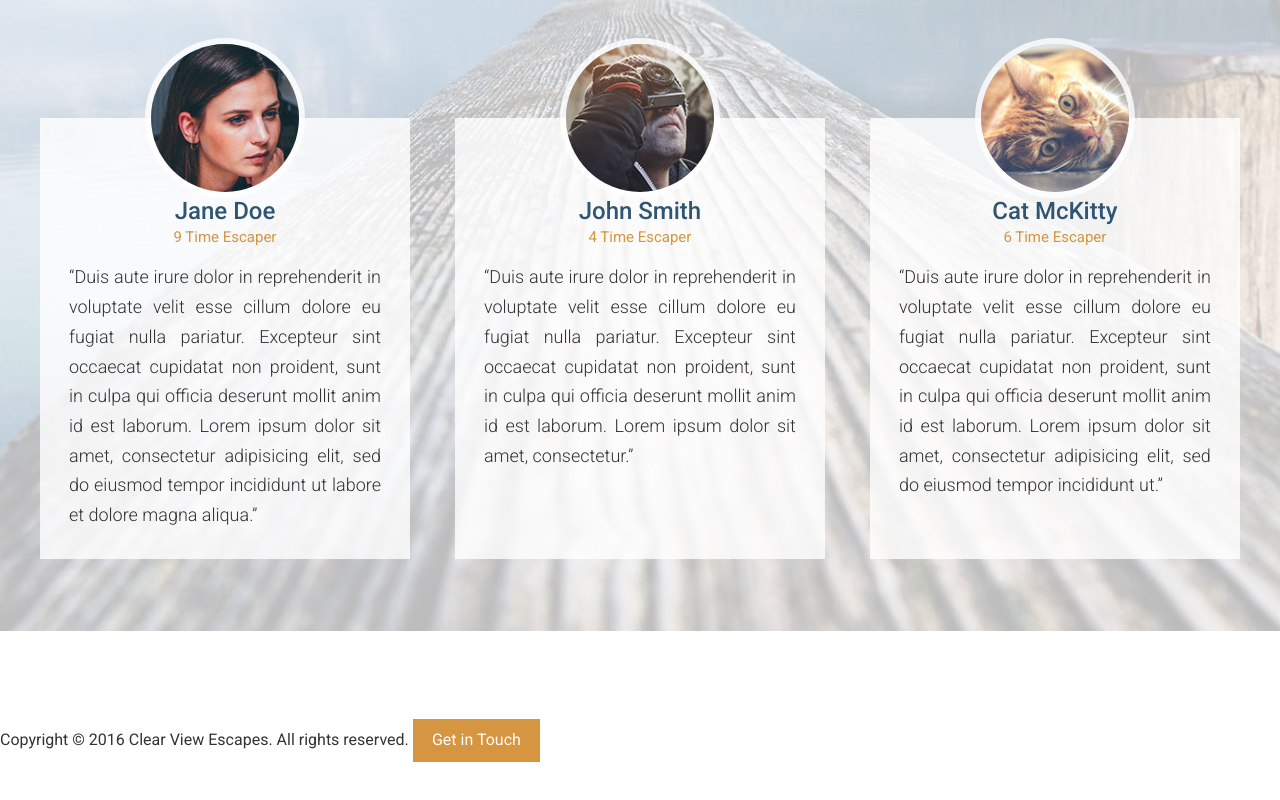
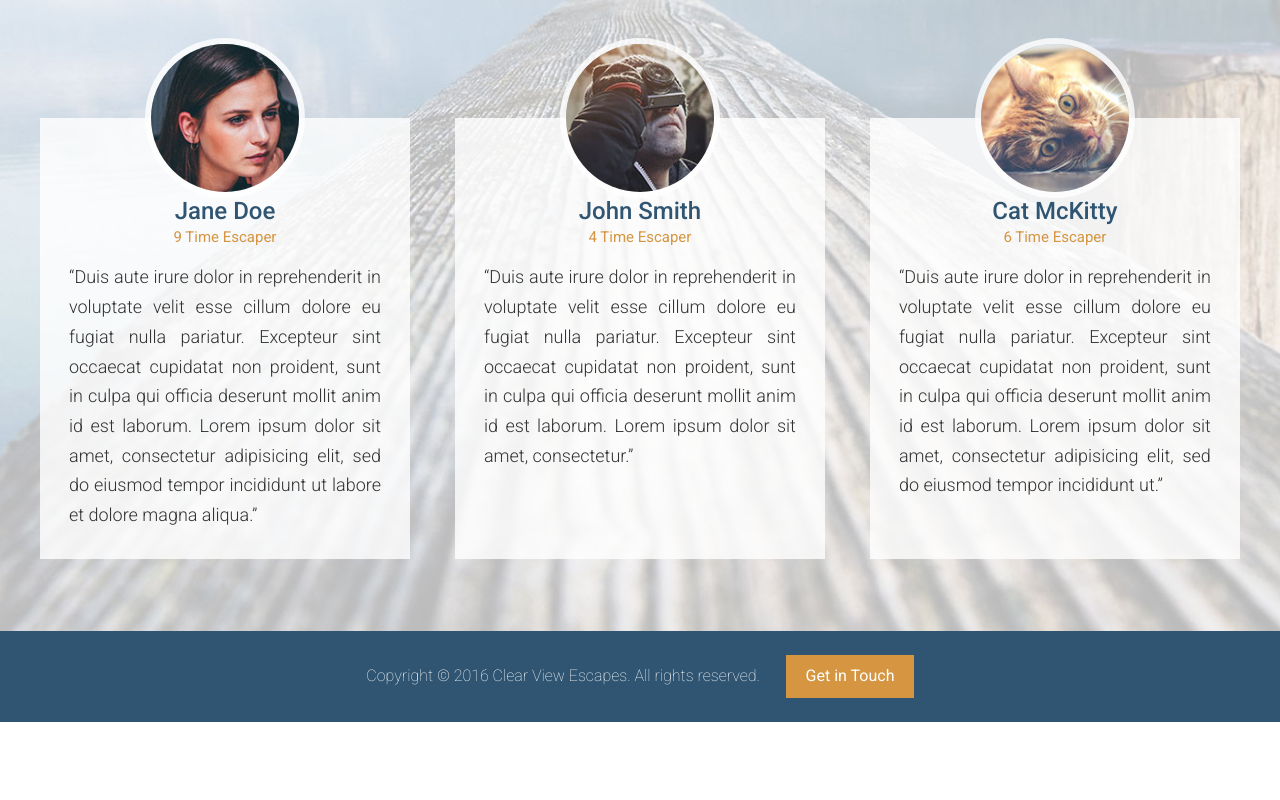
Before and after one commit to Ashfaq4/tour-is-fun, a website: page app/index.html in a window 1280 px wide. Shown: the part 3125-3925 px from the top of the page. Drawn offline with Linux system fonts and the light colour scheme.

Commit message:
Footer section completed

```diff
--- /dev/null
+++ b/app/assets/styles/modules/_site-footer.css
@@ -0,0 +1,20 @@
+.site-footer {
+  background-color: $primary-color;
+  color: #fff;
+  padding: 0.5rem 0;
+  text-align: center;
+
+  &__text {
+    display: block;
+    margin-bottom: 1rem;
+    font-weight: 200;
+
+    @mixin atMedium {
+      display: inline;
+      margin-bottom: 0;
+      margin-right: 1.4rem
+    }
+  }
+
+
+}
--- a/app/assets/styles/style.css
+++ b/app/assets/styles/style.css
@@ -12,3 +12,4 @@
 @import "modules/_section-title";
 @import "modules/_feature-item";
 @import "modules/_testimonials";
+@import "modules/_site-footer";
--- a/app/index.html
+++ b/app/index.html
@@ -148,8 +148,13 @@
   </div>
 
   <footer>
-    <div class="page-section">
-      <p>Copyright &copy; 2016 Clear View Escapes. All rights reserved. <a href="#" class="btn btn--orange">Get in Touch</a></p>
+    <div class="site-footer">
+      <div class="wrapper">
+        <p>
+          <span class="site-footer__text">Copyright &copy; 2016 Clear View Escapes. All rights reserved.</span>
+          <a href="#" class="btn btn--orange">Get in Touch</a>
+        </p>
+      </div>
     </div>
   </footer>
 </body>
--- a/app/temp/styles/style.css
+++ b/app/temp/styles/style.css
@@ -890,3 +890,27 @@ a {
     font-size:0.9374rem;
     margin: 0.25rem 0 1rem 0;
   }
+
+.site-footer {
+  background-color: #2F5572;
+  color: #fff;
+  padding: 0.5rem 0;
+  text-align: center;
+
+
+}
+
+.site-footer__text {
+    display: block;
+    margin-bottom: 1rem;
+    font-weight: 200;
+  }
+
+@media (min-width: 768px) {
+
+.site-footer__text {
+      display: inline;
+      margin-bottom: 0;
+      margin-right: 1.4rem
+  }
+  }
```
